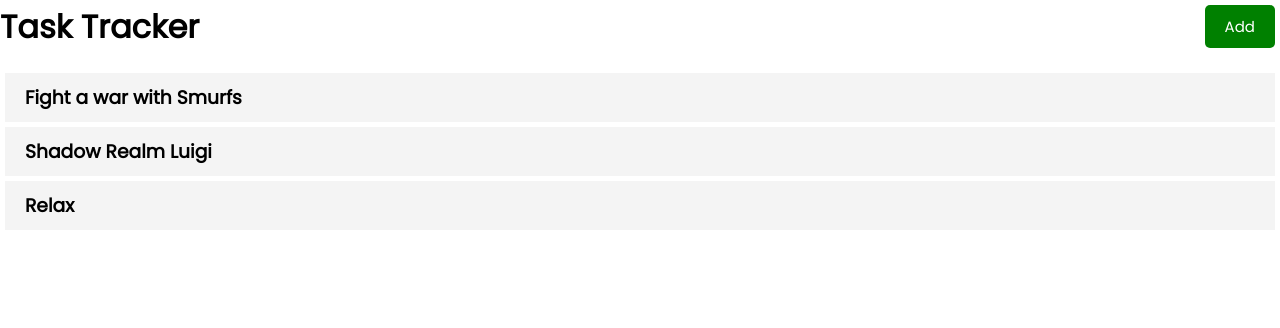
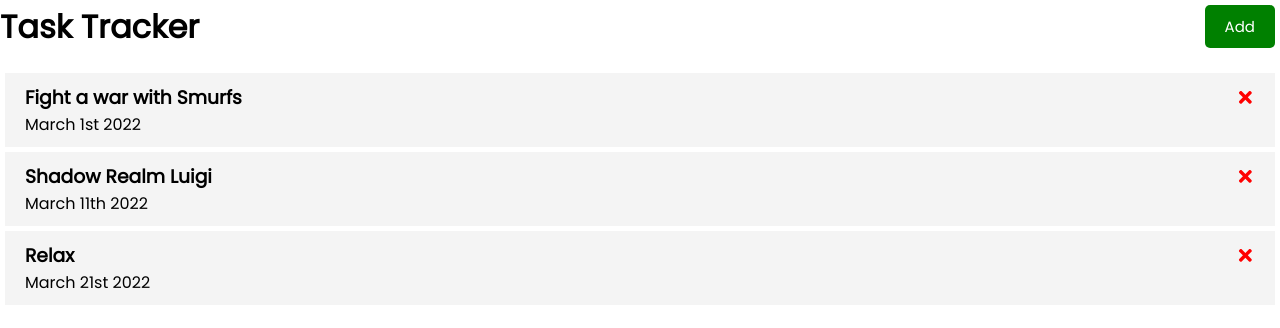
Before and after one commit to iandenegri/react-task-tracker, a React (Create React App) app: page / in a window 1280 px wide. Shown: the top 328 px of the page. Built offline with nearby package versions, Linux system fonts and the light colour scheme.

Commit message:
Interact with app state from component level

```diff
--- a/package.json
+++ b/package.json
@@ -8,6 +8,7 @@
     "@testing-library/user-event": "^12.1.10",
     "react": "^17.0.2",
     "react-dom": "^17.0.2",
+    "react-icons": "^4.3.1",
     "react-scripts": "4.0.3",
     "web-vitals": "^1.0.1"
   },
--- a/src/App.css
+++ /dev/null
@@ -1,38 +0,0 @@
-.Container {
-  text-align: center;
-}
-
-.App-logo {
-  height: 40vmin;
-  pointer-events: none;
-}
-
-@media (prefers-reduced-motion: no-preference) {
-  .App-logo {
-    animation: App-logo-spin infinite 20s linear;
-  }
-}
-
-.App-header {
-  background-color: #282c34;
-  min-height: 100vh;
-  display: flex;
-  flex-direction: column;
-  align-items: center;
-  justify-content: center;
-  font-size: calc(10px + 2vmin);
-  color: white;
-}
-
-.App-link {
-  color: #61dafb;
-}
-
-@keyframes App-logo-spin {
-  from {
-    transform: rotate(0deg);
-  }
-  to {
-    transform: rotate(360deg);
-  }
-}
--- a/src/App.js
+++ b/src/App.js
@@ -3,7 +3,6 @@ import React from 'react';
 import { useState } from 'react'
 
 // Local
-import './App.css';
 import Header from './components/Header';
 import Tasks from './components/Tasks';
 
@@ -13,18 +12,26 @@ function App() {
     [
         {
             text: 'Fight a war with Smurfs',
-            id: 1
+            id: 1,
+            day: 'March 1st 2022',
         },
         {
             text: 'Shadow Realm Luigi',
-            id:2
+            id:2,
+            day: 'March 11th 2022',
         },
         {
             text: 'Relax',
-            id:3
+            id:3,
+            day: 'March 21st 2022',
         },
     ]
   )
+
+  // Delete a task
+  const deleteTask = function (id){
+    setTasks(tasks.filter((task)=>task.id !== id)) // This never actually deletes a task, it only filters out the tasks with the id we've passed...
+  }
 
   // The SP Application
   return (
@@ -32,7 +39,7 @@ function App() {
     // With many others nested inside
     <div className="Container">
       <Header />
-      <Tasks tasks={tasks} />
+      <Tasks tasks={tasks} deleteTask={deleteTask} />
     </div>
   );
 }
--- a/src/components/Task.js
+++ b/src/components/Task.js
@@ -1,9 +1,17 @@
 import React from 'react'
+import { FaTimes } from 'react-icons/fa'
 
 function Task(props) {
     return (
         <div className='task'>
-            <h3>{props.task.text}</h3>
+            <h3>
+                {props.task.text}
+                <FaTimes
+                    style={{color: 'red', cursor:'pointer'}}
+                    onClick={function(){props.deleteTask(props.task.id)}}
+                />
+            </h3>
+            <p>{props.task.day}</p>
         </div>
     )
 }
--- a/src/components/Tasks.js
+++ b/src/components/Tasks.js
@@ -7,7 +7,7 @@ const Tasks = (props) => {
         <div>
             {props.tasks.map(
                 function(task){
-                    return (<Task key={task.id} task={task} />)
+                    return (<Task key={task.id} task={task} deleteTask={props.deleteTask} />)
                 }
             )}
         </div>
```
Also changed, not shown: 1 other file (tests, documents, lock files or other folders).
